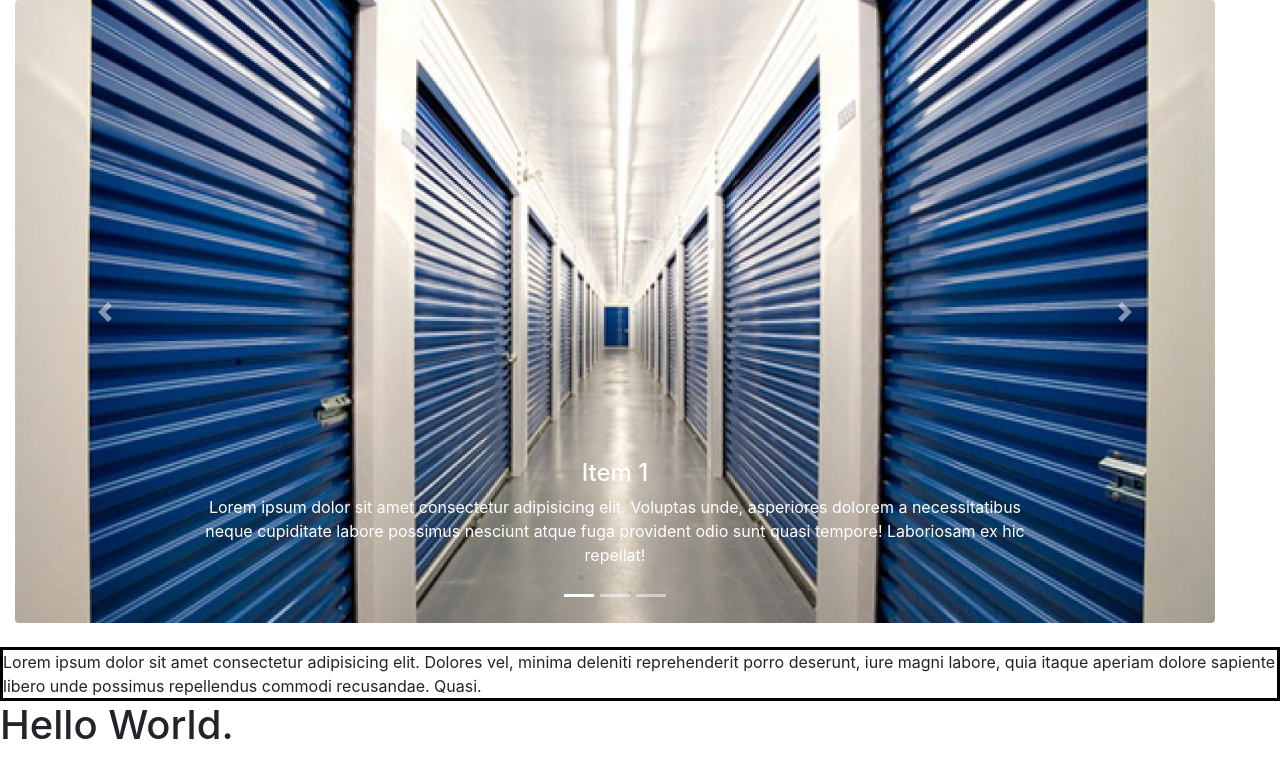
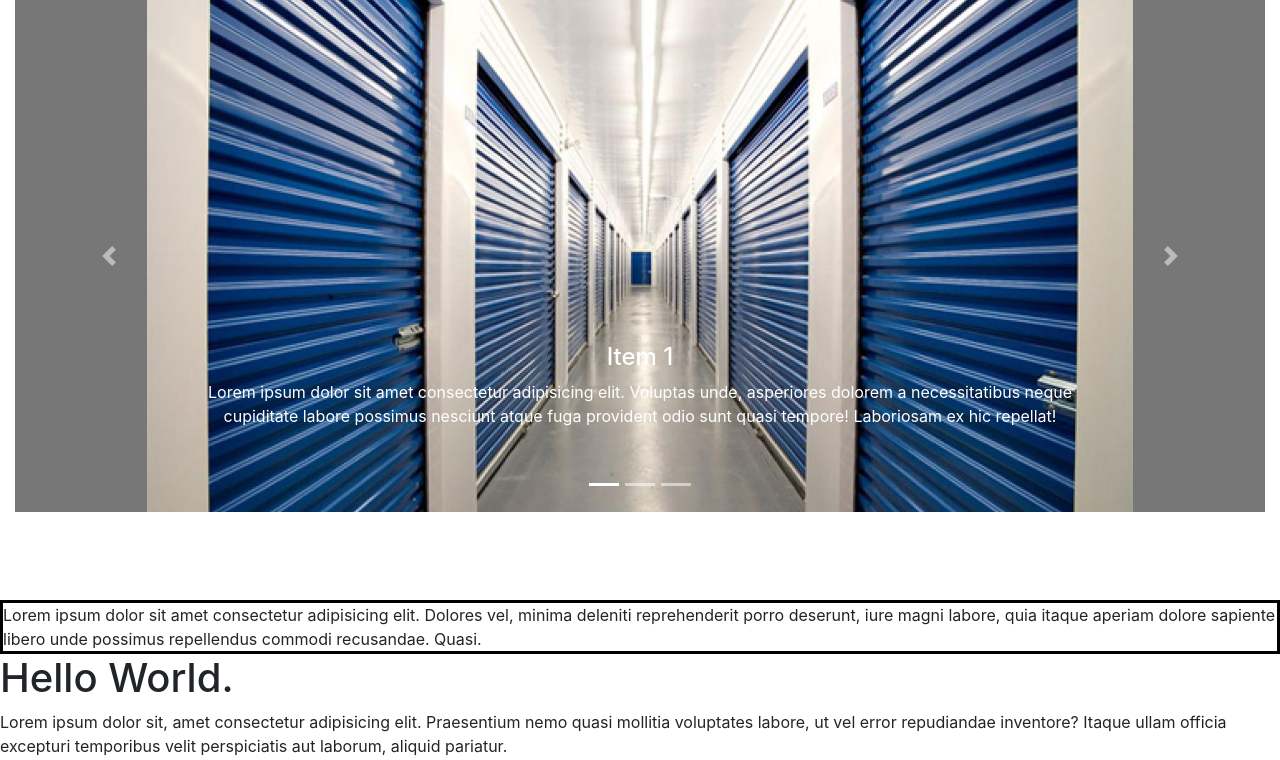
Before and after one commit to tommyliu313/selfprojectdjango, a Django app: page / in a window 1280 px wide. Shown: the top 760 px of the page. Run offline with Django 4.2, Linux system fonts and the light colour scheme; some libraries are stand-ins or nearby versions.

Commit message:
20240922 1132

```diff
--- /dev/null
+++ b/newprojecttrial/static/css/main.css
@@ -0,0 +1,30 @@
+/* Carousel base class */
+.carousel {
+    margin-bottom: 4rem;
+  }
+  /* Since positioning the image, we need to help out the caption */
+  .carousel-caption {
+    bottom: 3rem;
+    z-index: 10;
+  }
+
+  /* Declare heights because of positioning of img element */
+  .carousel-item {
+    height: 32rem;
+    background-color: #777;
+  }
+  .carousel-item > img {
+    position: absolute;
+    top: 0;
+    left: 0;
+    min-width: 100%;
+    height: 32rem;
+  }
+
+  #cardpic {
+    border-radius: 25% 25% 25% 25%;
+    padding: 50px;
+  }
+  #caroitemimg{
+    object-fit: contain;
+  }
--- /dev/null
+++ b/newprojecttrial/static/js/main.js
@@ -0,0 +1,9 @@
+function openeye(){
+    var valueofpassword = document.getElementById("password");
+    if(valueofpassword.type === "password"){
+        valueofpassword.type= "text";
+    }
+    else{
+        valueofpassword.type= "password";
+    }
+}
--- a/templates/base.html
+++ b/templates/base.html
@@ -10,6 +10,8 @@
 <script src={% static "js/bootstrap.min.js" %} integrity="sha384-+sLIOodYLS7CIrQpBjl+C7nPvqq+FbNUBDunl/OZv93DB7Ln/533i8e/mZXLi/P+" crossorigin="anonymous"></script>
 <link rel="stylesheet" href={% static "css/fontawesome.all.min.css" %} integrity="sha512-Kc323vGBEqzTmouAECnVceyQqyqdsSiqLQISBL29aUW4U/M7pSPA/gEUZQqv1cwx4OnYxTxve5UMg5GT6L4JJg==" crossorigin="anonymous" referrerpolicy="no-referrer" />
 <script src={% static "js/fontawesome.all.min.js" %} integrity="sha512-6sSYJqDreZRZGkJ3b+YfdhB3MzmuP9R7X1QZ6g5aIXhRvR1Y/N/P47jmnkENm7YL3oqsmI6AK+V6AD99uWDnIw==" crossorigin="anonymous" referrerpolicy="no-referrer"></script>
+<link rel="stylesheet" href={% static "css/main.css" %}>
+<script src={% static "js/main.js" %}></script>
     <title>Document</title>
 </head>
 <body>
--- a/templates/pages/index.html
+++ b/templates/pages/index.html
@@ -2,7 +2,7 @@
 {% load static %}
 {% block content %}
     <div class="col">
-    <div id="photoslide" class="carousel slide" data-ride="carousel" role="listbox" style="width: 75rem; object-fit: contain">
+    <div id="photoslide" class="carousel slide" data-ride="carousel" role="listbox">
     <ol class="carousel-indicators">
       <li data-target="#photoslide" data-slide-to="0" class="active"></li>
       <li data-target="#photoslide" data-slide-to="1"></li>
@@ -10,21 +10,21 @@
     </ol>
     <div class="carousel-inner">
       <div class="carousel-item active" style="position: relative;">
-        <img class="rounded w-100 img-fluid" src={% static "photo/photo1.jpg" %} alt="First slide" style=" object-fit: contain;">
+        <img class="rounded w-100 img-fluid" src={% static "photo/photo1.jpg" %} alt="First slide" id="caroitemimg">
         <div class="carousel-caption">
             <h4 class="text-center">Item 1</h4>
             <p class="text-center">Lorem ipsum dolor sit amet consectetur adipisicing elit. Voluptas unde, asperiores dolorem a necessitatibus neque cupiditate labore possimus nesciunt atque fuga provident odio sunt quasi tempore! Laboriosam ex hic repellat!</p>
         </div>
       </div>
-      <div class="carousel-item" style="position: relative;">
-        <img class="rounded w-100 img-fluid" src={% static "photo/photo2.jpg" %} alt="Second slide" style=" object-fit: contain;">
+      <div class="carousel-item">
+        <img class="rounded w-100 img-fluid" src={% static "photo/photo2.jpg" %} alt="Second slide" id="caroitemimg">
         <div class="carousel-caption">
             <h4 class="text-center">Item 2</h4>
             <p class="text-center">Lorem ipsum dolor sit amet, consectetur adipisicing elit. Deleniti aperiam assumenda officia repudiandae beatae similique voluptatem ducimus, quibusdam, facilis incidunt reprehenderit tenetur in minima magni ipsam dicta iusto itaque? Blanditiis.</p>
         </div>
       </div>
-      <div class="carousel-item" style="position: relative;">
-        <img class="rounded w-100 img-fluid" src={% static "photo/photo3.jpg" %} alt="Third slide" style=" object-fit: contain;">
+      <div class="carousel-item">
+        <img class="rounded w-100 img-fluid" src={% static "photo/photo3.jpg" %} alt="Third slide" id="caroitemimg">
         <div class="carousel-caption">
             <h4 class="text-center">Item 3</h4>
             <p class="text-center">Lorem ipsum dolor sit amet, consectetur adipisicing elit. Deleniti aperiam assumenda officia repudiandae beatae similique voluptatem ducimus, quibusdam, facilis incidunt reprehenderit tenetur in minima magni ipsam dicta iusto itaque? Blanditiis.</p>
@@ -56,7 +56,7 @@
 </div>
 <div class="card-columns">
     <div class="card bg-warning">
-    <img src="https://picsum.photos/500/400" alt="" class="card-img img-fluid" style="border-radius: 25% 25% 25% 25%;">
+    <img src="https://picsum.photos/500/400" alt="" class="card-img img-fluid"  id="cardpic">
     <h4 class="card-title text-center">Card Title</h4>
     <h4 class="card-subtitle text-muted text-center">Card Subtitle</h4>
     <p class="card-text text-center">
@@ -65,7 +65,7 @@
     <button class="btn btn-outline-primary">Read More</button>
 </div>
 <div class="card bg-warning">
-    <img src="https://picsum.photos/500/400" alt="" class="card-img img-fluid" style="border-radius: 25% 25% 25% 25%;">
+    <img src="https://picsum.photos/500/400" alt="" class="card-img img-fluid"  id="cardpic">
     <h4 class="card-title text-center">Card Title</h4>
     <h4 class="card-subtitle text-muted text-center">Card Subtitle</h4>
     <p class="card-text text-center">
@@ -74,7 +74,7 @@
     <button class="btn btn-outline-primary">Read More</button>
 </div>
 <div class="card bg-warning">
-    <img src="https://picsum.photos/500/400" alt="" class="card-img img-fluid" style="border-radius: 25% 25% 25% 25%;">
+    <img src="https://picsum.photos/500/400" alt="" class="card-img img-fluid" id="cardpic">
     <h4 class="card-title text-center">Card Title</h4>
     <h4 class="card-subtitle text-muted text-center">Card Subtitle</h4>
     <p class="card-text text-center">
```
Also changed, not shown: static/css/main.css (added, +30 -0 lines), static/js/main.js (added, +9 -0 lines).
